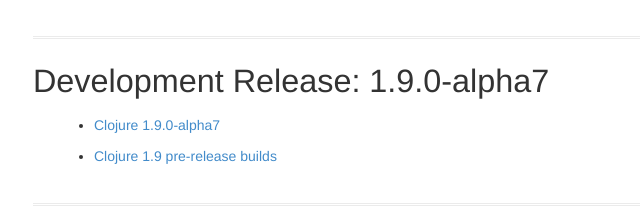
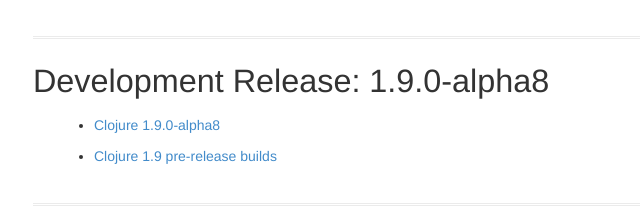
Before and after one commit to japan-clojurians/clojure-site-ja, a plain HTML site: page community/downloads.html in a window 1280 px wide. Shown: the part 302-523 px from the top of the page, 37-677 px from the left. Drawn offline with Linux system fonts and the light colour scheme.

Commit message:
[ci skip] update site :books:

```diff
--- a/community/downloads.html
+++ b/community/downloads.html
@@ -86,12 +86,12 @@
 </div>
 </div>
 <div class="sect1">
-<h2 id="_development_release_1_9_0_alpha7">Development Release: 1.9.0-alpha7</h2>
+<h2 id="_development_release_1_9_0_alpha8">Development Release: 1.9.0-alpha8</h2>
 <div class="sectionbody">
 <div class="ulist">
 <ul>
 <li>
-<p><a href="http://repo1.maven.org/maven2/org/clojure/clojure/1.9.0-alpha7/clojure-1.9.0-alpha7.zip">Clojure 1.9.0-alpha7</a></p>
+<p><a href="http://repo1.maven.org/maven2/org/clojure/clojure/1.9.0-alpha8/clojure-1.9.0-alpha8.zip">Clojure 1.9.0-alpha8</a></p>
 </li>
 <li>
 <p><a href="http://search.maven.org/#search%7Cga%7C1%7Cg%3A%22org.clojure%22%20AND%20a%3A%22clojure%22%20AND%20v%3A1.9.0*">Clojure 1.9 pre-release builds</a></p>
```
